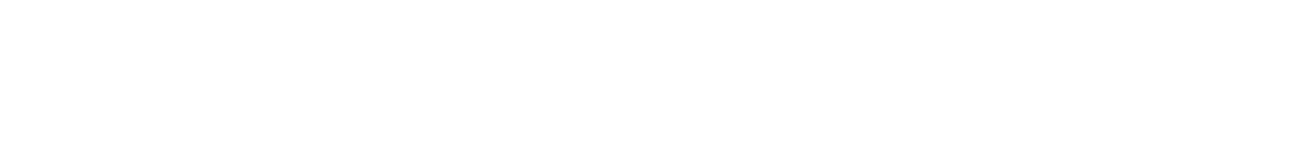
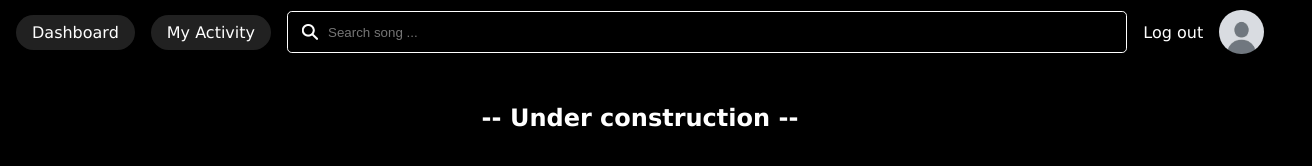
Before and after one commit to LizetCh/TopSpot, a plain HTML site: page profile.html in a window 1280 px wide. Shown: the whole page, 1312 px wide, since content can reach past the window. Drawn offline with Linux system fonts and the light colour scheme.

Commit message:
added activity and profile html

```diff
--- a/css/activity.css
+++ b/css/activity.css
@@ -1,10 +1,10 @@
 
 /*navbar*/
 
-#activity-bttn, .dashboard-bttn {
+#activity-bttn, .nav-links .activity-bttn {
   background-color: var(--color-tertiary);
 }
 
-#activity-bttn , .dashboard-bttn a {
+#activity-bttn , .nav-links .activity-bttn {
   color: var(--color-very-dark);
 }
--- a/css/dashboard.css
+++ b/css/dashboard.css
@@ -1,11 +1,11 @@
 
 /*navbar*/
 
-#dashboard-bttn, .dashboard-bttn {
+#dashboard-bttn, .nav-links .dashboard-bttn {
   background-color: var(--color-tertiary);
 }
 
-#dashboard-bttn, .dashboard-bttn a {
+#dashboard-bttn, .nav-links .dashboard-bttn {
   color: var(--color-very-dark);
 }
 
@@ -217,3 +217,11 @@
       justify-content: flex-start;
       height: 1rem;
     }
+
+@media (max-width: 768px) {
+
+
+  .song-img-container {
+    display: none;
+  }
+}
--- a/profile.html
+++ b/profile.html
@@ -4,8 +4,49 @@
   <meta charset="UTF-8">
   <meta name="viewport" content="width=device-width, initial-scale=1.0">
   <title>Profile</title>
+  <link rel="stylesheet" href="./css/theme.css">
+  <link rel="stylesheet" href="./css/layout.css">
+  <link rel="stylesheet" href="./css/components.css">
+  <link rel="stylesheet" href="./css/profile.css">
+  <script>
+    document.addEventListener("DOMContentLoaded", function () {
+      document.getElementById("menu-bttn").addEventListener("click", function () {
+        document.getElementById("nav-links").classList.toggle("show");
+      });
+    });
+  </script>
 </head>
 <body>
 
+  <nav class="navbar">
+    <ul class="navbar-container">
+      <button class="menu-bttn" id="menu-bttn">
+        ☰
+      </button>
+      <div class="navbar-menu-bttn">
+        <a href="dashboard.html"><li class="nav-bttn" id="dashboard-bttn">Dashboard</li></a>
+        <a href="activity.html"><li class="nav-bttn" id="activity-bttn">My Activity</li></a>
+      </div>
+      <li class="search-bar">
+        <input type="search" name="search" class="search-song-input" placeholder="Search song ...">
+      </li>
+      <li class="nav-link"><a href="login.html">Log out</a></li>
+      <li class="nav-profile"><a href="profile.html"><img src="./img/user-placeholder.jpeg"></a></li>
+    </ul>
+  </nav>
+  <!--responsive bar-->
+  <nav class="nav-links" id="nav-links">
+    <ul class="nav-links-container">
+      <div class="navbar-menu-bttn">
+        <a href="dashboard.html"><li class="nav-bttn dashboard-bttn">Dashboard</li></a>
+        <a href="activity.html"><li class="nav-bttn activity-bttn">My Activity</li></a>
+      </div>
+    </ul>
+  </nav>
+
+  <div style="display: flex; justify-content: center;" class="activity-page">
+    <h2 style="margin-top: 40px;">-- Under construction --</h2>
+  </div>
+
 </body>
 </html>
```
Also changed, not shown: activity.html (+3 -3 lines), dashboard.html (+3 -3 lines), css/layout.css (line endings or trailing spaces).
